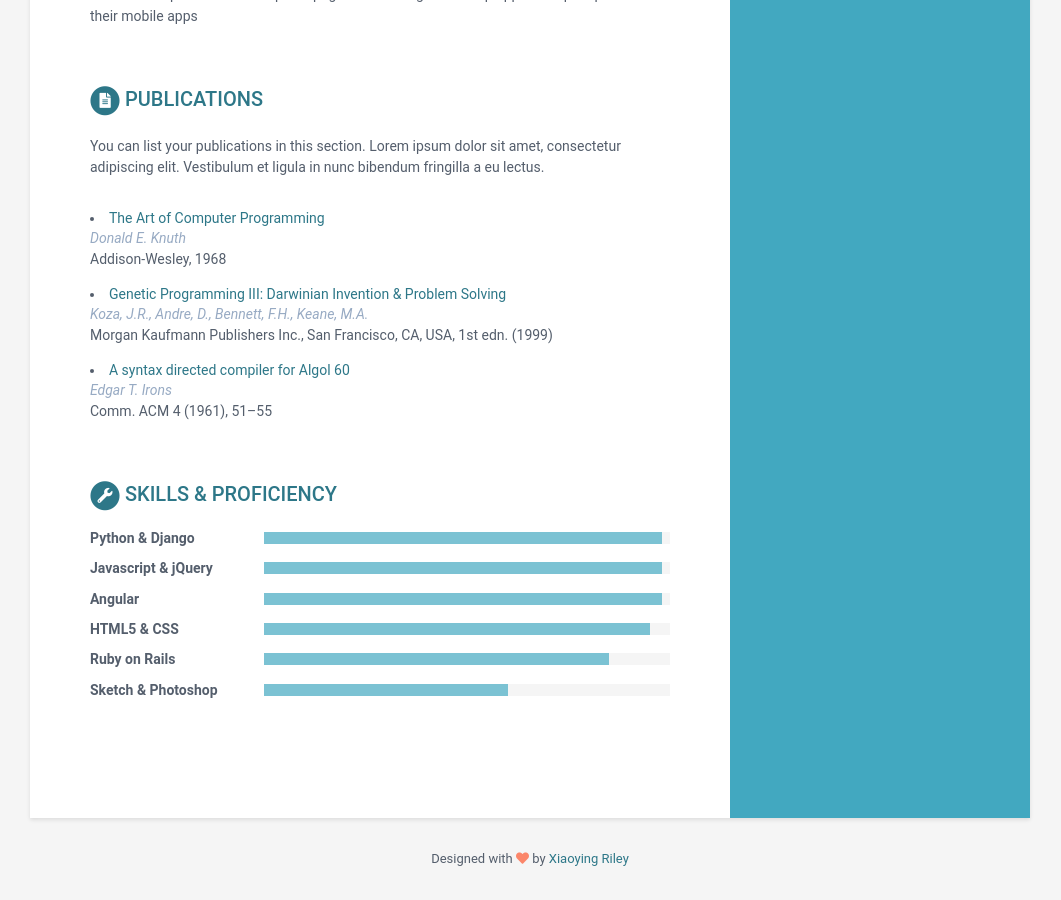
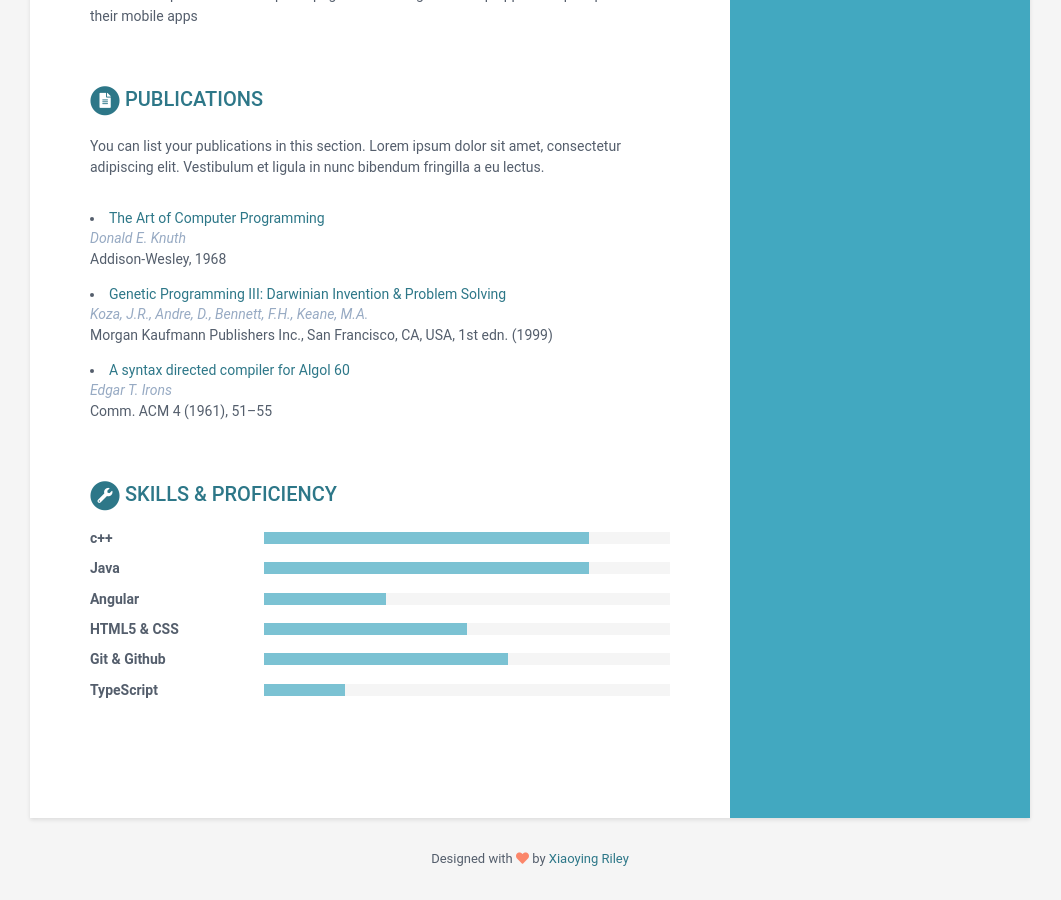
Before and after one commit to JuliiPa/Pacheco-cvTallerIssues, a Jekyll site: the page built from index.html, in a window 1280 px wide and 900 px high, scrolled down 2164 px. Shown: the whole window, without its empty margins (110-1171 px from the left). Built offline with Jekyll 4.4.1, drawn with Linux system fonts in a browser that asks for light colours.

Commit message:
cambio skills

```diff
--- a/_data/data.yml
+++ b/_data/data.yml
@@ -212,23 +212,23 @@ skills:
     title: Skills &amp; Proficiency
 
     toolset:
-      - name: Python & Django
-        level: 98%
+      - name: c++
+        level: 80%
 
-      - name: Javascript & jQuery
-        level: 98%
+      - name: Java
+        level: 80%
 
       - name: Angular
-        level: 98%
+        level: 30%
 
       - name: HTML5 & CSS
-        level: 95%
+        level: 50%
 
-      - name: Ruby on Rails
-        level: 85%
+      - name: Git & Github
+        level: 60%
 
-      - name: Sketch & Photoshop
-        level: 60%
+      - name: TypeScript
+        level: 20%
 
 footer: >
     Designed with <i class="fas fa-heart"></i> by <a href="http://themes.3rdwavemedia.com" target="_blank" rel="nofollow">Xiaoying Riley</a>
```
